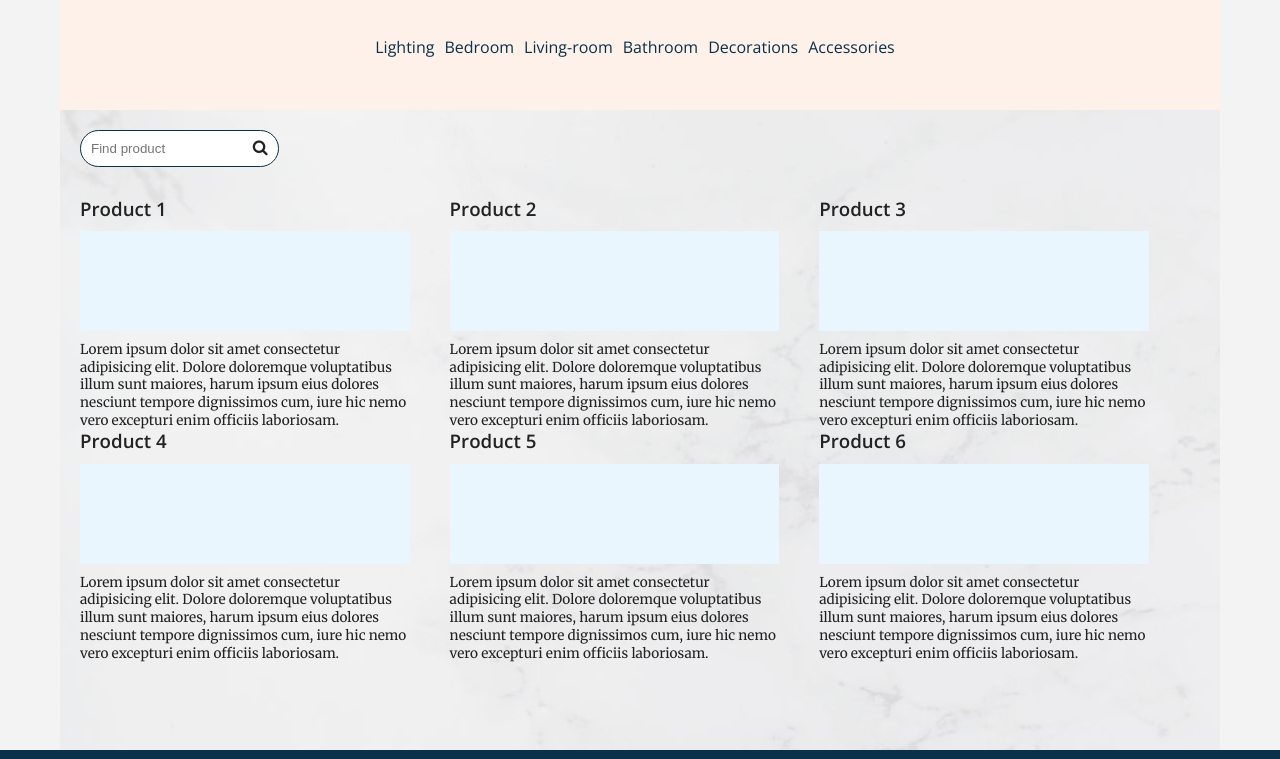
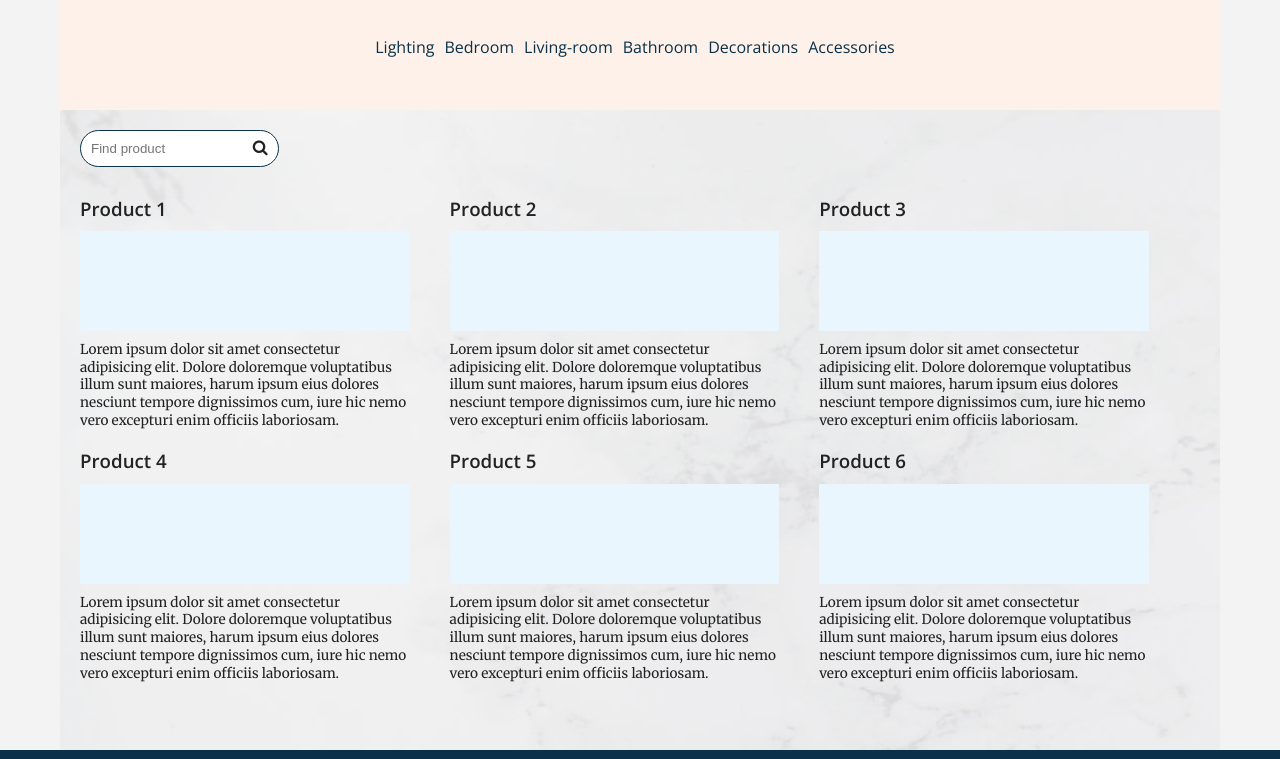
Before and after one commit to tnjensen/Home-Decor, a plain HTML site: page index.html in a window 1280 px wide. Shown: the part 73-832 px from the top of the page. Drawn offline with nearby package versions, Linux system fonts and the light colour scheme.

Commit message:
Adjusted margin products desktop

```diff
--- a/css/style.css
+++ b/css/style.css
@@ -218,7 +218,7 @@ h1,h2,h3,h4,h5,h6,a{
         flex-wrap: wrap;
     }
     .product{
-        padding: 0 40px 0 0;
+        padding: 0 40px 20px 0;
         width: 33%;
     }
 
```
